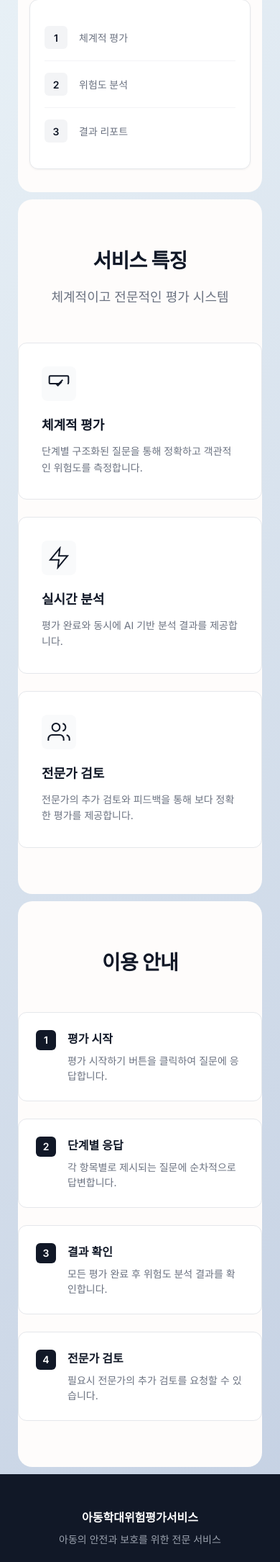
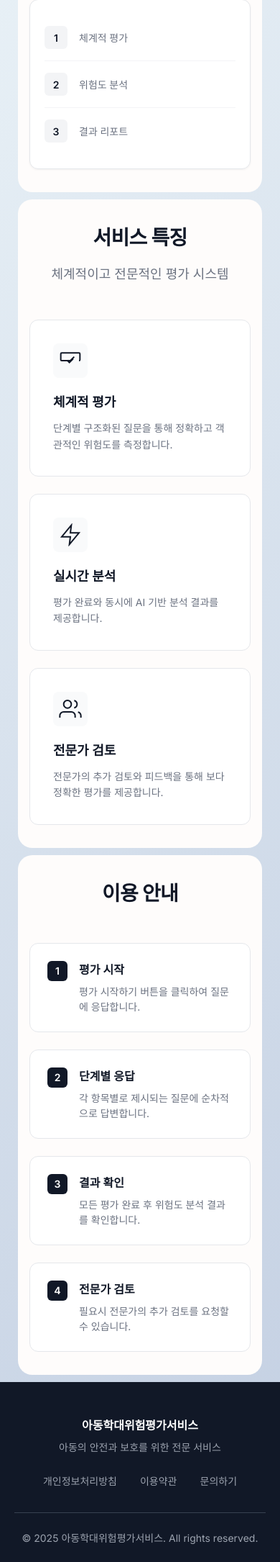
Before and after one commit to mj0774/child_abuse_counseling_service, a Flask app: page / in a window 390 px wide. Shown: the part 574-2744 px from the top of the page at 72% size. Run offline with Flask 3, Linux system fonts and the light colour scheme.

Commit message:
합계점수로 변경 및 css 수정

```diff
--- a/static/css/feedback.css
+++ b/static/css/feedback.css
@@ -81,7 +81,6 @@ body {
 
 .feedback-header {
     text-align: center;
-    margin-bottom: 64px;
 }
 
 .feedback-title {
--- a/static/css/main.css
+++ b/static/css/main.css
@@ -68,18 +68,23 @@ body {
     min-height: calc(100vh - 200px);
 }
 
+/* 공통 섹션 스타일 - 모든 섹션 동일한 크기 */
+.hero, .features, .guide {
+    padding: 80px;
+    background: #fefcfb;
+    margin: 20px;
+    border-radius: 20px;
+    box-sizing: border-box;
+}
+
 /* 히어로 섹션 */
 .hero {
     display: grid;
     grid-template-columns: 1fr 400px;
     gap: 80px;
     align-items: center;
-    padding: 80px;
     max-width: 1200px;
-    margin: 20px auto;
-    background-color: #fefcfb;
-    box-sizing: border-box;
-    border-radius: 20px;
+    margin: 20px;
     overflow: hidden;
 }
 
@@ -220,14 +225,6 @@ body {
 }
 
 /* 서비스 특징 */
-.features {
-    padding: 80px;
-    background: #fefcfb;
-    margin: 20px;
-    border-radius: 20px;
-    box-sizing: border-box;
-}
-
 .features-header {
     text-align: center;
     margin-bottom: 64px;
@@ -296,14 +293,6 @@ body {
 }
 
 /* 이용 안내 */
-.guide {
-    padding: 80px;
-    background: #fefcfb;
-    margin: 20px;
-    border-radius: 20px;
-    box-sizing: border-box;
-}
-
 .guide-content h3 {
     font-size: 36px;
     text-align: center;
@@ -539,12 +528,16 @@ body {
         height: 64px;
     }
 
+    /* 모든 섹션 동일한 모바일 패딩 및 마진 적용 */
+    .hero, .features, .guide {
+        padding: 48px 20px;
+        margin: 20px 10px;
+    }
+
     .hero {
         grid-template-columns: 1fr;
         gap: 48px;
-        padding: 48px 20px;
         text-align: center;
-        margin: 20px 10px;
     }
 
     .hero-title {
@@ -562,11 +555,6 @@ body {
         padding: 24px;
     }
 
-    .features {
-        padding: 64px 20px;
-        margin: 20px 10px;
-    }
-
     .features-header {
         margin-bottom: 48px;
     }
@@ -578,84 +566,6 @@ body {
     .features-grid {
         grid-template-columns: 1fr;
         gap: 24px;
-    }
-
-    .guide {
-        padding: 64px 20px; /* 좌우 패딩 조정 */
-        margin: 20px 10px; /* 좌우 마진 조정 */
-    }
-
-    .guide-content h3 {
-        font-size: 28px;
-        margin-bottom: 48px;
-    }
-
-    .guide-steps {
-        grid-template-columns: 1fr;
-    }
-
-    .footer-content {
-        grid-template-columns: 1fr;
-        text-align: center;
-        gap: 24px;
-    }
-
-    .footer-links ul {
-        justify-content: center;
-    }
-
-    .modal-content {
-        width: 95%;
-        margin: 10% auto;
-    }
-        .nav ul {
-        gap: 24px;
-    }
-
-    .nav {
-        display: none;
-    }
-}
-@media (max-width: 480px) {
-    .hero {
-        padding: 32px 16px;
-        margin: 10px 5px;
-    }
-
-    .features {
-        padding: 48px 16px;
-        margin: 10px 5px;
-    }
-
-    .guide {
-        padding: 48px 16px;
-        margin: 10px 5px;
-    }
-
-    .visual-card {
-        padding: 20px;
-    }
-
-
-    .features {
-        padding: 64px 0;
-    }
-
-    .features-header {
-        margin-bottom: 48px;
-    }
-
-    .features-header h3 {
-        font-size: 28px;
-    }
-
-    .features-grid {
-        grid-template-columns: 1fr;
-        gap: 24px;
-    }
-
-    .guide {
-        padding: 64px 0;
     }
 
     .guide-content h3 {
@@ -690,11 +600,73 @@ body {
         display: none;
     }
 }
+
+@media (max-width: 480px) {
+    /* 모든 섹션 동일한 작은 화면 패딩 및 마진 적용 */
+    .hero, .features, .guide {
+        padding: 32px 16px;
+        margin: 10px 5px;
+    }
+
+    .visual-card {
+        padding: 20px;
+    }
+
+    .features-header {
+        margin-bottom: 48px;
+    }
+
+    .features-header h3 {
+        font-size: 28px;
+    }
+
+    .features-grid {
+        grid-template-columns: 1fr;
+        gap: 24px;
+    }
+
+    .guide-content h3 {
+        font-size: 28px;
+        margin-bottom: 48px;
+    }
+
+    .guide-steps {
+        grid-template-columns: 1fr;
+    }
+
+    .footer-content {
+        grid-template-columns: 1fr;
+        text-align: center;
+        gap: 24px;
+    }
+
+    .footer-links ul {
+        justify-content: center;
+    }
+
+    .modal-content {
+        width: 95%;
+        margin: 10% auto;
+    }
+
+    .nav ul {
+        gap: 24px;
+    }
+
+    .nav {
+        display: none;
+    }
+}
+
 @media (max-width: 1024px) and (min-width: 769px) {
+    /* 태블릿에서도 동일한 패딩 유지 */
+    .hero, .features, .guide {
+        padding: 60px 40px;
+    }
+
     .hero {
         grid-template-columns: 1fr 300px;
         gap: 40px;
-        padding: 60px 40px;
     }
 
     .visual-card {
--- a/static/js/result.js
+++ b/static/js/result.js
@@ -14,7 +14,7 @@ if (analysisResultString) {
         // 💡 수정: 서버에서 받은 데이터를 전역 변수에 바로 할당합니다.
         // analysisResult 객체에 바로 scores, averageScore 등의 키가 있습니다.
         assessmentData = analysisResult.scores || [];
-        averageScore = analysisResult.averageScore || 0;
+        averageScore = assessmentData.reduce((sum, item) => sum + item.score, 0);
         riskLevel = analysisResult.riskLevel || '정상군';
         findings = analysisResult.findings || [];
         recommendations = analysisResult.recommendations || [];
@@ -50,7 +50,7 @@ const updateOverallScore = (score, risk) => {
     const riskLevelElement = document.getElementById('riskLevel');
 
     if (overallScoreElement) {
-        overallScoreElement.textContent = score.toFixed(1);
+        overallScoreElement.textContent = Math.round(score); // 정수 표시
     }
     if (riskLevelElement) {
         riskLevelElement.textContent = risk;
--- a/templates/feedback.html
+++ b/templates/feedback.html
@@ -5,6 +5,7 @@
     <meta name="viewport" content="width=device-width, initial-scale=1.0">
     <title>전문가 피드백 - 아동학대위험평가서비스</title>
     <link rel="stylesheet" href="{{ url_for('static', filename='css/feedback.css') }}">
+    <link rel="stylesheet" href="https://cdnjs.cloudflare.com/ajax/libs/font-awesome/6.4.0/css/all.min.css">
     <link href="https://fonts.googleapis.com/css2?family=Inter:wght@300;400;500;600;700&display=swap" rel="stylesheet">
 </head>
 <body>
@@ -97,10 +98,10 @@
             <!-- 액션 버튼 -->
             <div class="action-buttons">
                 <button class="btn btn-primary" onclick="submitFeedback()">
-                    ✅ 피드백 제출
+                    <i class="fa-solid fa-check-to-slot"></i>피드백 제출
                 </button>
                 <button class="btn btn-secondary" onclick="saveDraft()">
-                    💾 임시저장
+                    <i class="fa-regular fa-bookmark"></i> 임시저장
                 </button>
                 <!-- <button class="btn btn-secondary" onclick="goBack()">
                     ← 돌아가기
```
Also changed, not shown: static/css/result.css (+4 -3 lines), templates/result.html (+6 -5 lines).
